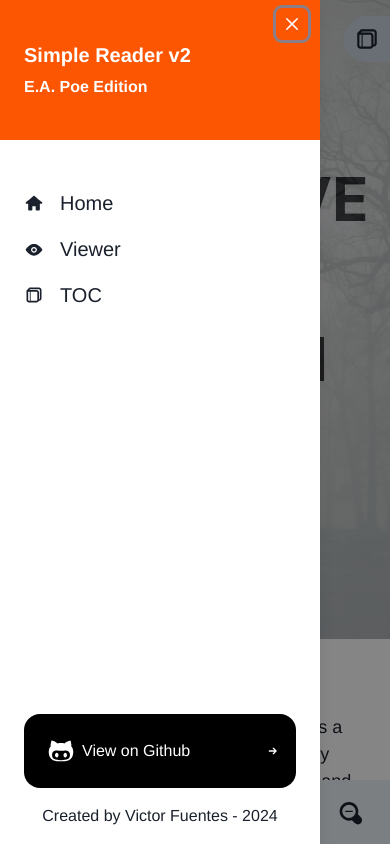
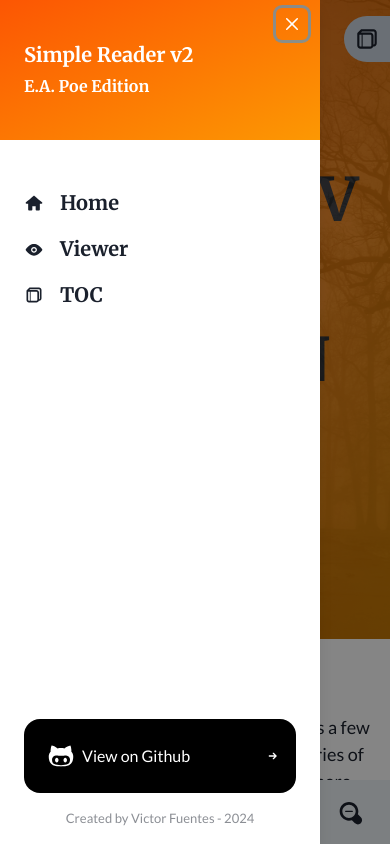
Before and after one commit to ftairs/simple-reader, a React (Create React App) app: page /viewer in a window 390 px wide. Both pictures are taken after a click on the element 23 px from the left and 39 px from the top of the page. Shown: the top 844 px of the page. Built offline with nearby package versions, Linux system fonts and the light colour scheme.

Commit message:
change readme, add gradients, fonts, mute video, toc mobile style

```diff
--- a/src/components/Controls.tsx
+++ b/src/components/Controls.tsx
@@ -1,4 +1,3 @@
-
 import { useState } from "react";
 import { Box, useColorMode, useColorModeValue } from "@chakra-ui/react";
 import {
@@ -17,7 +16,7 @@ function Controls() {
   const barBg = useColorModeValue("gray.100", "black");
   const [hideControls, setHideControls] = useState(false);
 
-  const controls : ControlType[] = [
+  const controls: ControlType[] = [
     {
       label: "Scroll Down",
       icon: <TiArrowDown size={32} />,
@@ -51,14 +50,12 @@ function Controls() {
       icon: <TiZoomOut size={32} />,
       action: () => {
         viewerStore.decreaseZoomLevel();
-
       },
     },
   ];
   return (
     <Box
-
-      background={barBg}
+      backgroundColor={barBg}
       width={"100%"}
       position={"fixed"}
       left={0}
@@ -111,7 +108,11 @@ function Controls() {
             paddingX={4}
             borderRadius={10}
             userSelect={"none"}
-            _hover={{ background: "brand.main", color: "white" }}
+            _hover={{
+              backgroundColor: "brand.main",
+              bgGradient: `linear(to-br,#fc5603 , #fc9803)`,
+              color: "white",
+            }}
           >
             <Box>{item.icon}</Box>
           </Box>
--- a/src/components/MenuDrawer.tsx
+++ b/src/components/MenuDrawer.tsx
@@ -58,7 +58,7 @@ function MenuDrawer() {
         borderRadius={"0 30px 30px 0"}
         transition={"0.3s ease all"}
         _hover={{
-          background: "brand.main",
+          bgGradient: `linear(to-br,#fc5603 , #fc9803)`,
           left: "-4px",
           cursor: "pointer",
           color: "white",
@@ -81,7 +81,14 @@ function MenuDrawer() {
               transform: "scale(1.3) rotate(180deg)",
             }}
           />
-          <DrawerHeader bg="brand.main" paddingY={10} color="white" mb={10}>
+          <DrawerHeader
+            bg="brand.main"
+            bgGradient={`linear(to-br,#fc5603 , #fc9803)`}
+            paddingY={10}
+            color="white"
+            mb={10}
+            fontFamily={"heading"}
+          >
             Simple Reader v2 <br />
             <small>E.A. Poe Edition</small>
           </DrawerHeader>
@@ -99,6 +106,7 @@ function MenuDrawer() {
                         onClick={onClose}
                         fontSize={20}
                         _hover={{ color: "brand.main" }}
+                        fontFamily={"heading"}
                       >
                         <Link
                           to={item.to}
@@ -137,7 +145,9 @@ function MenuDrawer() {
                 <TiArrowRight />
               </Box>
             </Box>
-            Created by Victor Fuentes - 2024
+            <Box fontSize="small" opacity={0.5}>
+              Created by Victor Fuentes - 2024
+            </Box>
           </DrawerFooter>
         </DrawerContent>
       </Drawer>
--- a/src/components/RelatedContent.tsx
+++ b/src/components/RelatedContent.tsx
@@ -30,12 +30,7 @@ function RelatedContent() {
   };
   return (
     <Container variant={"basic"} mb={20}>
-      <Flex
-        width={"100%"}
-        paddingY={10}
-        alignItems={"center"}
-        display={{ base: "block", lg: "flex" }}
-      >
+      <Flex width={"100%"} paddingY={10} alignItems={"center"}>
         <Box flex="1" mr={2}>
           {viewerStore.storyIndex > 0 && (
             <Box padding={0} display={"flex"} alignItems={"center"}>
@@ -51,7 +46,7 @@ function RelatedContent() {
               >
                 <TiArrowLeft size={40} />
               </Box>
-              <Box flex="1">
+              <Box flex="1" display={{ base: "none", lg: "block" }}>
                 {bookData?.chapterNames[viewerStore.storyIndex - 1]}
               </Box>
             </Box>
@@ -68,7 +63,7 @@ function RelatedContent() {
         <Box flex="1" ml={2} textAlign={"right"}>
           {chapterLength && viewerStore.storyIndex < chapterLength - 1 && (
             <Box padding="0" display={"flex"} alignItems={"center"}>
-              <Box flex="1">
+              <Box flex="1" display={{ base: "none", lg: "block" }}>
                 {bookData?.chapterNames[viewerStore.storyIndex + 1]}
               </Box>
               <Box
--- a/src/components/Toc.tsx
+++ b/src/components/Toc.tsx
@@ -74,9 +74,10 @@ function Toc({ externalAction, showCount, compact }: any) {
       </Select>
 
       <Grid
-        templateColumns={`repeat(${compact ? 1 : 2}, ${
-          compact ? "100%" : "50%"
-        })`}
+        templateColumns={{
+          base: `repeat(1, 100%)`,
+          lg: `repeat(${compact ? 1 : 2}, ${compact ? "100%" : "50%"})`,
+        }}
         gap={4}
         mb={4}
       >
@@ -120,6 +121,7 @@ function Toc({ externalAction, showCount, compact }: any) {
                     fontWeight={"bold"}
                     mr={compact ? 2 : 0}
                     color={hoverIndex === index ? "brand.main" : undefined}
+                    fontFamily={"heading"}
                   >
                     {!compact
                       ? `Chapter ${getChapterIndex(index)}`
--- a/src/components/TocDrawer.tsx
+++ b/src/components/TocDrawer.tsx
@@ -29,7 +29,7 @@ function TocDrawer() {
         borderRadius={"30px 0 0 30px"}
         transition={"0.3s ease all"}
         _hover={{
-          background: "brand.main",
+          bgGradient: `linear(to-br,#fc5603 , #fc9803)`,
           right: "-4px",
           cursor: "pointer",
           color: "white",
@@ -50,7 +50,7 @@ function TocDrawer() {
               transform: "scale(1.3) rotate(180deg)",
             }}
           />
-          <DrawerHeader>Table of Contents</DrawerHeader>
+          <DrawerHeader fontFamily={"heading"}>Table of Contents</DrawerHeader>
           <DrawerBody display="flex" alignItems={"center"}>
             <Toc externalAction={onClose} showCount={false} compact />
           </DrawerBody>
--- a/src/routes/Home.tsx
+++ b/src/routes/Home.tsx
@@ -26,7 +26,7 @@ const Home = () => {
         backgroundPosition={"center center"}
         opacity={0.25}
       ></Box>
-      <video
+      {/* <video
         autoPlay
         loop
         muted
@@ -40,7 +40,7 @@ const Home = () => {
         }}
       >
         <source src={optVideo} type="video/mp4" />{" "}
-      </video>
+      </video> */}
       <Box
         minHeight={"50vh"}
         fontSize={100}
--- a/src/routes/Viewer.tsx
+++ b/src/routes/Viewer.tsx
@@ -16,7 +16,8 @@ function Viewer() {
         <Heading
           marginBottom={10}
           paddingY={40}
-          background={headerBg}
+          backgroundImage={headerBg}
+          bgGradient={`linear(to-br,#fc5603 , #fc9803)`}
           textAlign={"center"}
           fontSize={60}
           position={"relative"}
--- a/src/theme.js
+++ b/src/theme.js
@@ -2,13 +2,19 @@ import { extendTheme } from "@chakra-ui/react";
 
 const config = {
   brandColor: "#fc5603",
+  brandGrade: `linear(to-br,#fc5603 , #fc9803)`,
 };
 
 export const theme = extendTheme({
   initialColorMode: "light",
+  fonts: {
+    heading: `'Merriweather', sans-serif`,
+    body: `'Lato', sans-serif`,
+  },
   colors: {
     brand: {
       main: config.brandColor,
+      grade: config.brandGrade,
     },
   },
   components: {
@@ -25,6 +31,7 @@ export const theme = extendTheme({
       variants: {
         branded: {
           bg: config.brandColor,
+          bgGradient: config.brandGrade,
           paddingX: 10,
           paddingY: 8,
           borderRadius: 100,
@@ -36,9 +43,6 @@ export const theme = extendTheme({
   },
   styles: {
     global: {
-      "html, body": {
-        fontFamily: "Helvetica, sans-serif",
-      },
       ".js-view": {},
       ".js-view pre": {
         whiteSpace: "pre-line",
```
Also changed, not shown: 1 other file (tests, documents, lock files or other folders).
